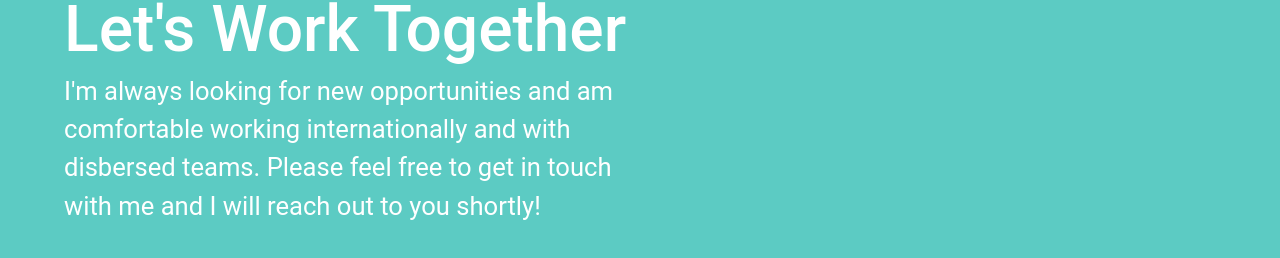
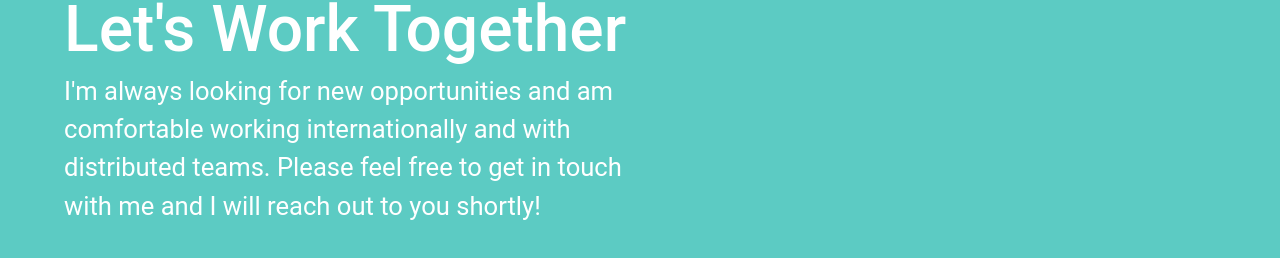
Before and after one commit to mfreemon/mfreemon.github.io, a React (Create React App) app in the folder client/: page /work in a window 1280 px wide. Shown: the part 1298-1556 px from the top of the page. Built offline with nearby package versions, Linux system fonts and the light colour scheme; a web font is replaced by a local one.

Commit message:
changed disbersed to distributed

```diff
--- a/client/src/Components/ContactUs.js
+++ b/client/src/Components/ContactUs.js
@@ -6,7 +6,7 @@ const ContactUs = () => {
   <div className="contact">
     <h2>Let's Work Together</h2>
     <p>I'm always looking for new opportunities and am comfortable working internationally
-      and with disbersed teams. Please feel free to get in touch with me and I will
+      and with distributed teams. Please feel free to get in touch with me and I will
       reach out to you shortly!
     </p>
     <button><a href="mailto:dfreemon@gmail.com">Contact Me</a></button>
```
